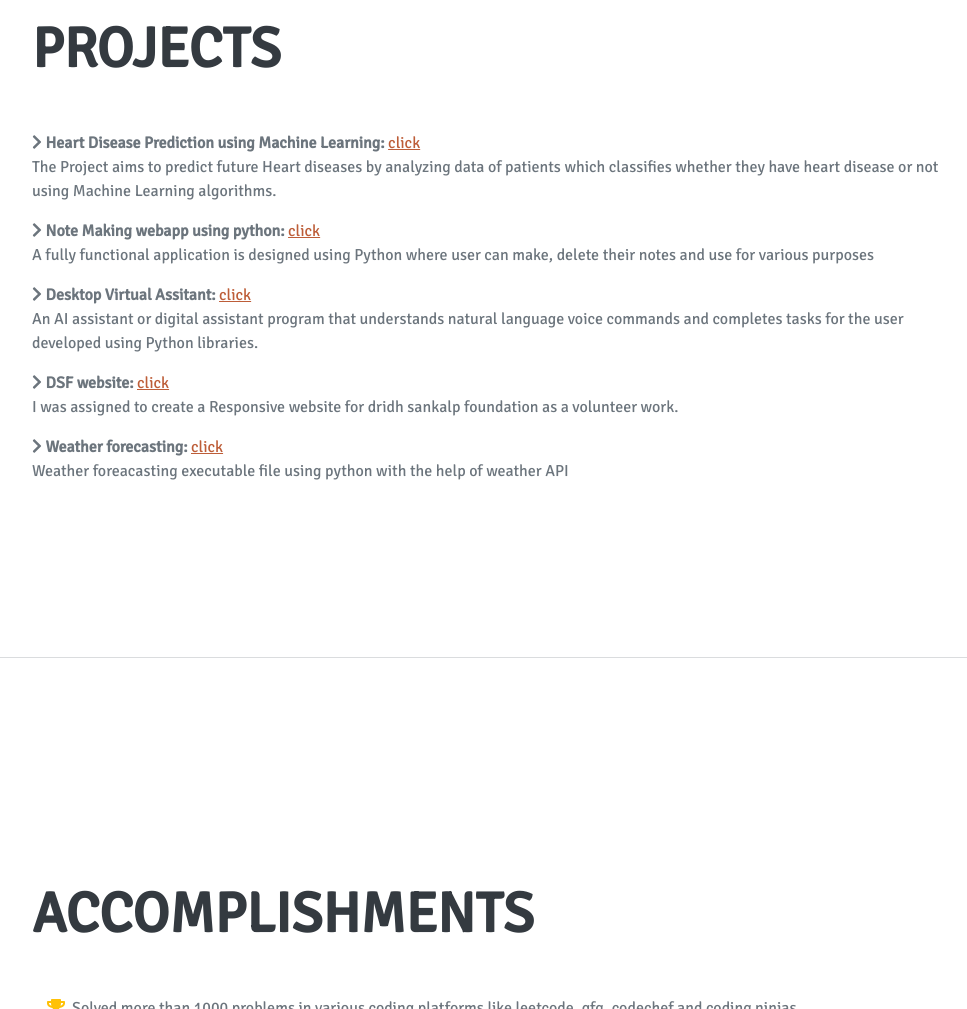
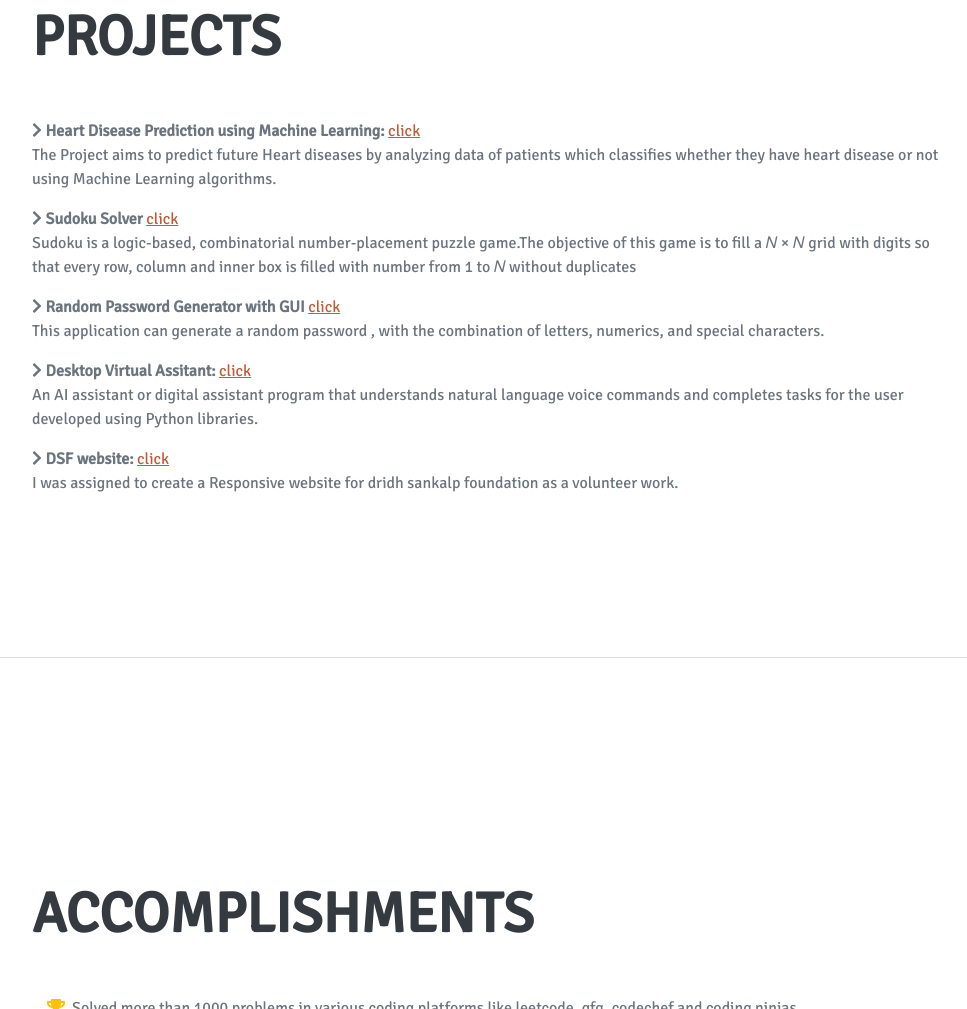
Before and after one commit to myhackera/portfolio, a plain HTML site: page index.html in a window 1280 px wide. Shown: the part 2570-3579 px from the top of the page, without its empty margins (288-1255 px from the left). Drawn offline with nearby package versions, Linux system fonts and the light colour scheme.

Commit message:
Update index.html

```diff
--- a/index.html
+++ b/index.html
@@ -143,11 +143,14 @@
                 <div class="resume-section-content">
                     <h2 class="mb-5">Projects</h2>
 
-                    <div><i class="fa fa-chevron-right" aria-hidden="true"></i><b> Heart Disease Prediction using Machine Learning:   </b><a href="https://github.com/myhackera/Heart-Disease-Detection-using-ML" target="_blank">click</a></div>
+                    <div><i class="fa fa-chevron-right" aria-hidden="true"></i><b> Heart Disease Prediction using Machine Learning:   </b><a href="https://github.com/myhackera/python_projects/tree/main/Heart%20Disease%20Prediction%20with%20GUI" target="_blank">click</a></div>
                     <p>The Project aims to predict future Heart diseases by analyzing data of patients which classifies whether they have heart disease or not using Machine Learning algorithms. </p>
 
-                    <div><i class="fa fa-chevron-right" aria-hidden="true"></i><b> Note Making webapp using python:   </b><a href="https://github.com/myhackera/Python-Note-Making-webapp" target="_blank">click</a></div>
-                    <p>A fully functional application is designed using Python where user can make, delete their notes and use for various purposes </p>
+                    <div><i class="fa fa-chevron-right" aria-hidden="true"></i><b> Sudoku Solver   </b><a href="https://github.com/myhackera/python_projects/tree/main/SudokuSolver" target="_blank">click</a></div>
+                    <p>Sudoku is a logic-based, combinatorial number-placement puzzle game.The objective of this game is to fill a 𝑁 × 𝑁 grid with digits so that every row, column and inner box is filled with number from 1 to 𝑁 without duplicates</p>
+
+                    <div><i class="fa fa-chevron-right" aria-hidden="true"></i><b> Random Password Generator with GUI  </b><a href="https://github.com/myhackera/python_projects/tree/main/Random_password_generator" target="_blank">click</a></div>
+                    <p>This application can generate a random password , with the combination of letters, numerics, and special characters.</p>
 
                     <div><i class="fa fa-chevron-right" aria-hidden="true"></i><b> Desktop Virtual Assitant:   </b><a href="https://github.com/myhackera/python_projects/blob/main/Desktop%20Voice%20Assistant" target="_blank">click</a></div>
                     <p>An AI assistant or digital assistant program that understands natural language voice commands and completes tasks for the user developed using Python libraries.</p>
@@ -155,8 +158,6 @@
                     <div><i class="fa fa-chevron-right" aria-hidden="true"></i><b> DSF website:   </b><a href="https://myhackera.github.io/dsf-foundation/" target="_blank">click</a></div>
                     <p>I was assigned to create a Responsive website for dridh sankalp foundation as a volunteer work. </p>
 
-                    <div><i class="fa fa-chevron-right" aria-hidden="true"></i><b> Weather forecasting:   </b><a href="https://github.com/myhackera/python_projects/blob/main/weather_forecast.py">click</a></div>
-                    <p>Weather foreacasting executable file using python with the help of weather API</p>
 
                 </div>
             </section>
```
